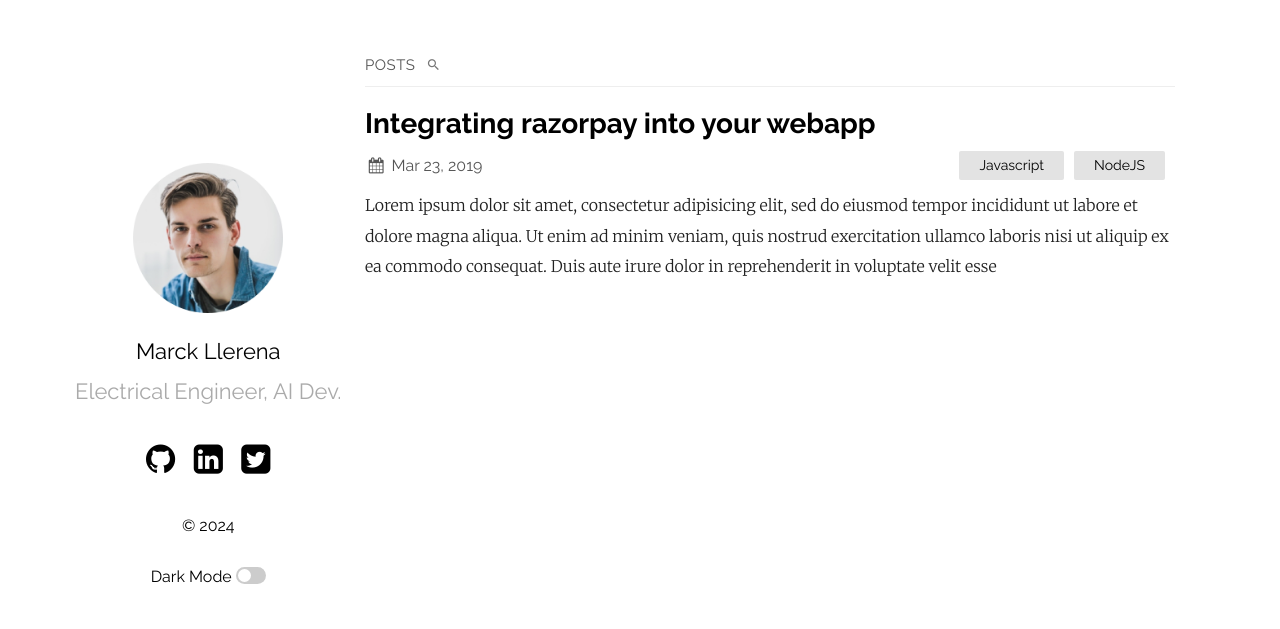
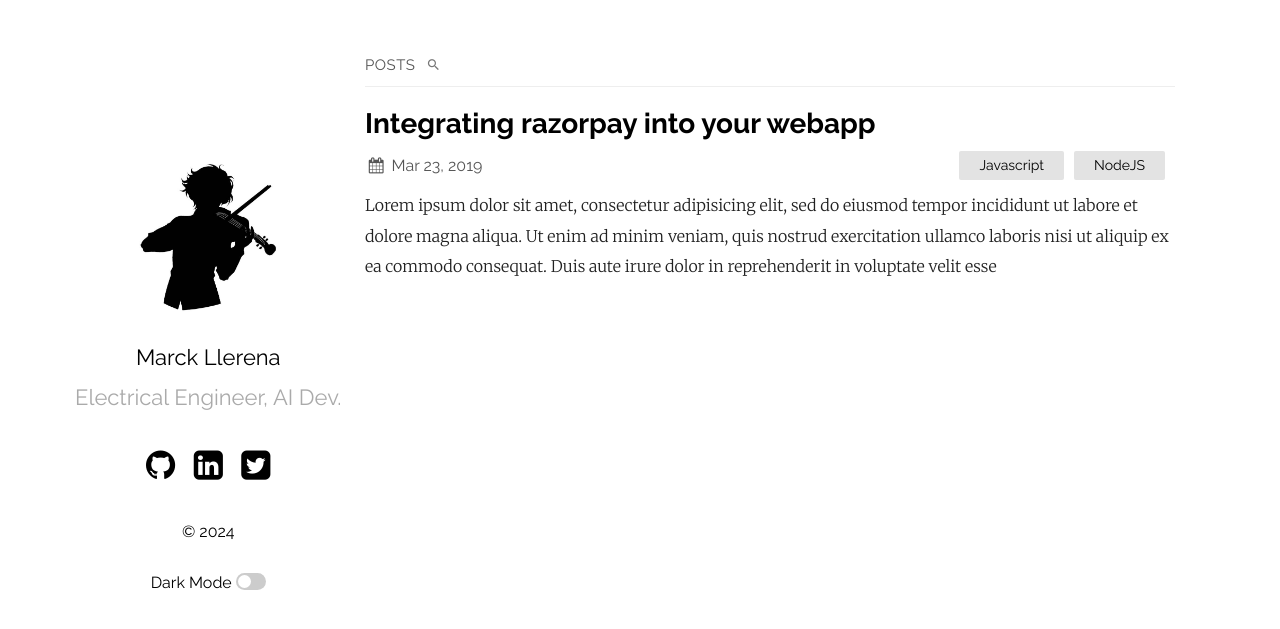
Before and after one commit to marckcode/marckcode.github.io, a Jekyll site: the page built from index.md, in a window 1280 px wide. Shown: the top 629 px of the page. Built offline with Jekyll 4.4.1, drawn with Linux system fonts in a browser that asks for light colours.

Commit message:
Add pic profile

```diff
--- a/_config.yml
+++ b/_config.yml
@@ -19,7 +19,7 @@
   sitemap: true # set to true to generate sitemap.xml content
   search: true # set to true to enable searchbar
   dark_mode: true # set to true to add dark mode toggle
-  portfolio_image: "assets/portfolio.png" # the path from the base directory of the site to the image to display (no / at the start)
+  portfolio_image: "assets/portfolio.jpg" # the path from the base directory of the site to the image to display (no / at the start)
   html_lang: "en" # set the lang attribute of the <html> tag for the pages. See here for a list of codes: https://www.w3schools.com/tags/ref_country_codes.asp
   condensed_mobile:
     #- home
```
Also changed, not shown: assets/portfolio.jpg (added), assets/portfolio.png (deleted).
